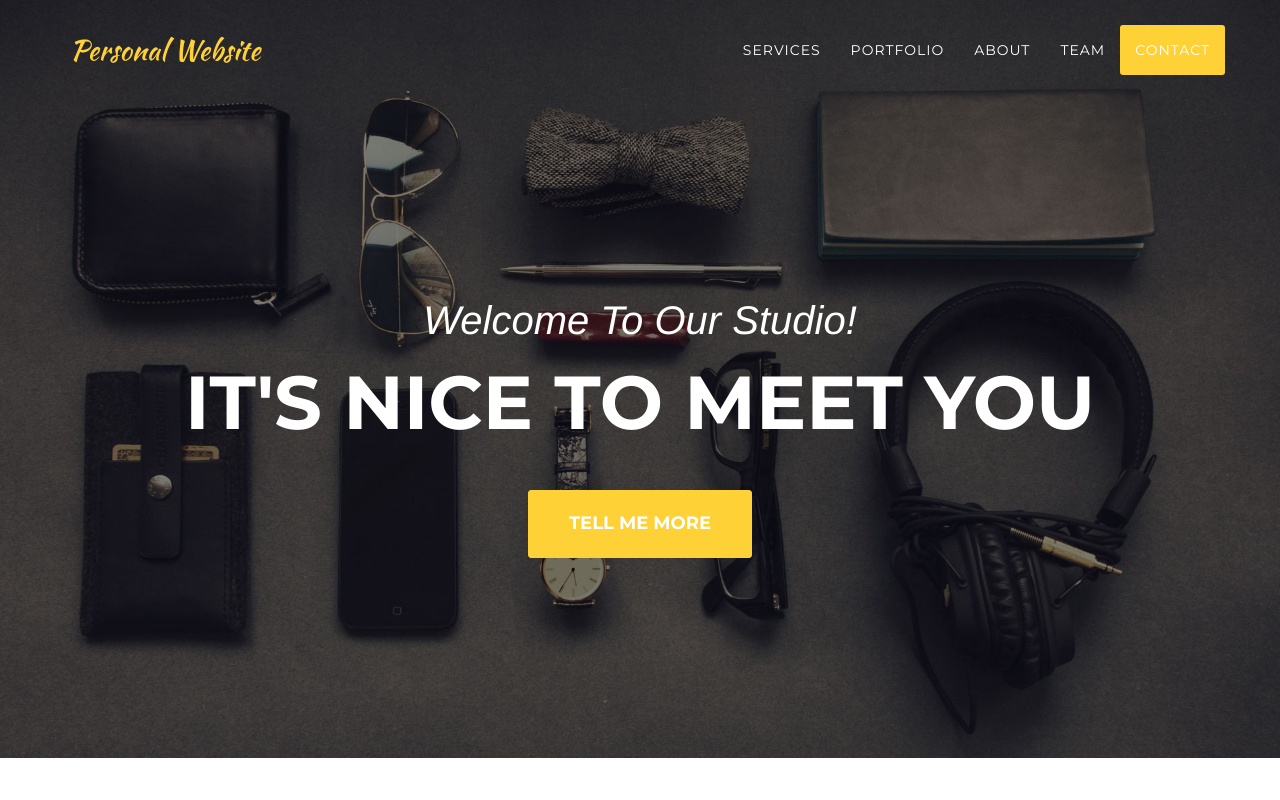
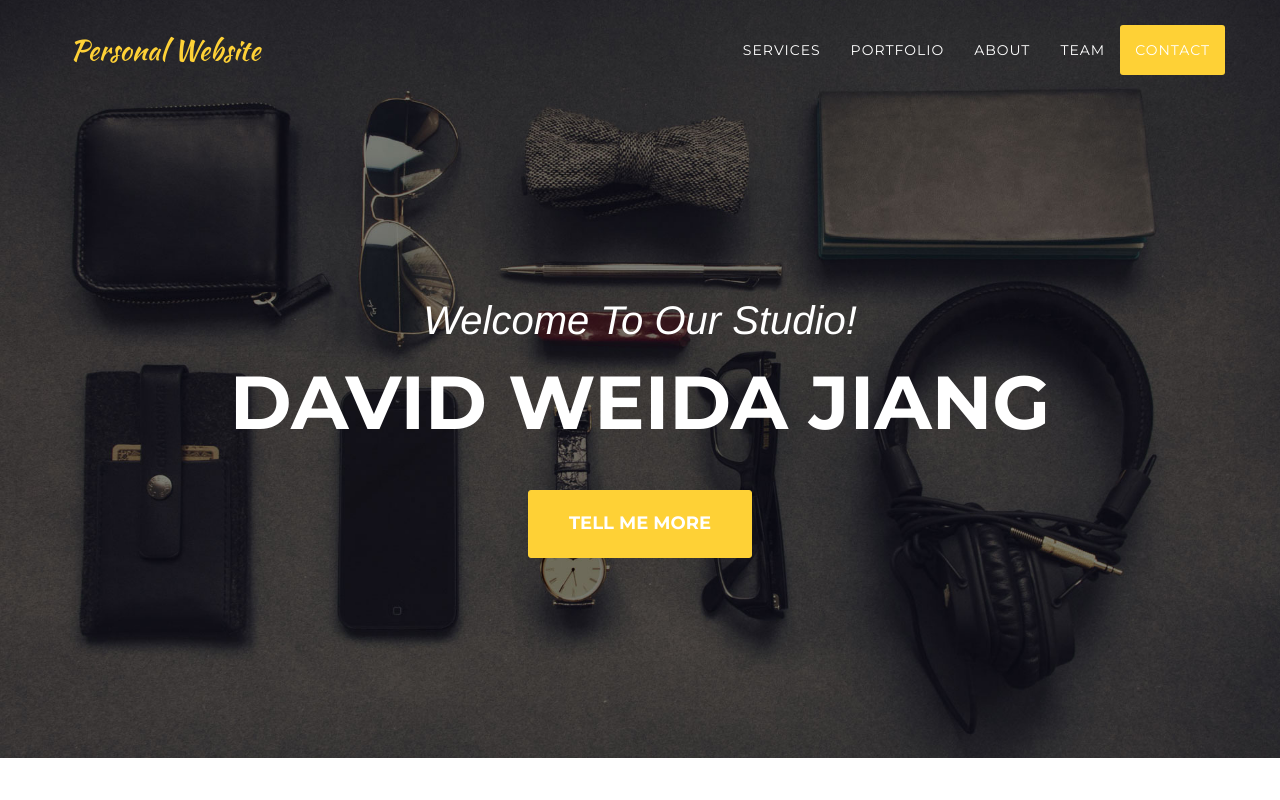
Before and after one commit to DjiangQA/DjiangQA.github.io, a website: page index.html in a window 1280 px wide. Shown: the top 800 px of the page. Drawn offline with nearby package versions, Linux system fonts and the light colour scheme; a web font is replaced by a local one.

Commit message:
Website update3

```diff
--- a/index.html
+++ b/index.html
@@ -79,7 +79,7 @@
         <div class="container">
             <div class="intro-text">
                 <div class="intro-lead-in">Welcome To Our Studio!</div>
-                <div class="intro-heading">It's Nice To Meet You</div>
+                <div class="intro-heading">David Weida Jiang</div>
                 <a href="#services" class="page-scroll btn btn-xl">Tell Me More</a>
             </div>
         </div>
```
